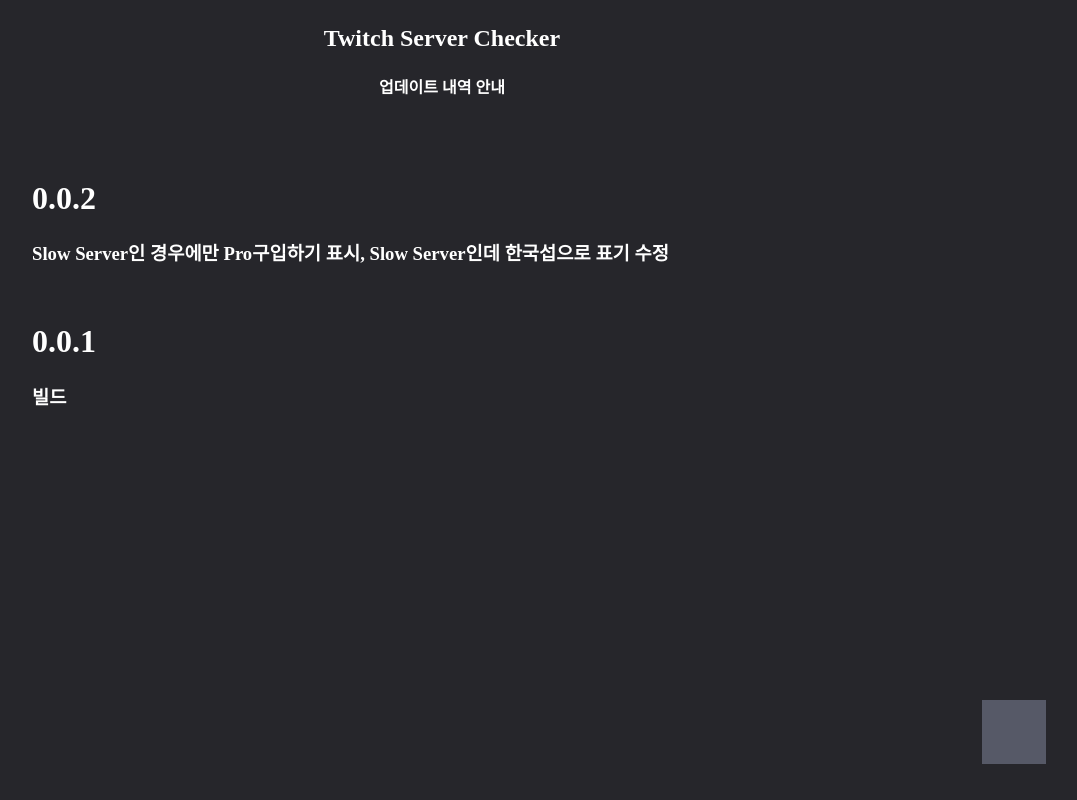
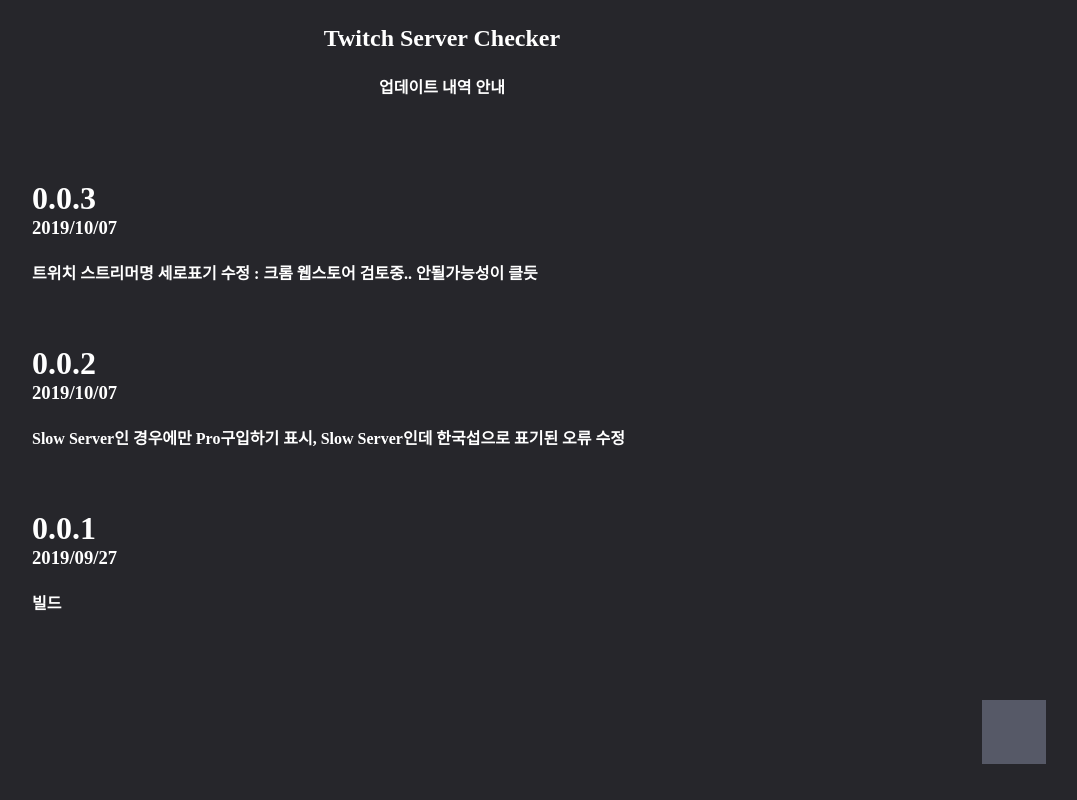
Before and after one commit to hi098123/ForBetterTwitch, a plain HTML site: page update/index.html in a window 1280 px wide. Shown: the whole page, without its empty margins (198-1275 px from the left). Drawn offline with Linux system fonts and the light colour scheme; some icons are missing.

Commit message:
Add files via upload

```diff
--- a/update/index.html
+++ b/update/index.html
@@ -6,10 +6,8 @@
 	<style>
 		html{background-color: #26262b;color: #fff;}
 		a{text-decoration: none;color: #03a9f4}
-		#kt{background-color: #303042;padding: 10px 5px;}
-		#kt >h4 {margin: 10px}
-		#kt >h5 {margin: 10px}
-		li{padding: 5px 0;}
+		h1{margin-bottom: 0;}
+		h3{margin: 0}
 		#Gotop{
 			position: fixed;
 		    left: 100%;
@@ -31,13 +29,13 @@
 		<h2><i class="xi-twich" style="color: #9370db;font-size: 1.2em;"></i> Twitch Server Checker</h2>
 		<h4>업데이트 내역 안내</h4>
 	</div>
-	<div style="margin: auto;max-width: 820px;margin-top: 50px;padding: 10px;">
+	<div style="margin: auto;max-width: 820px;margin-top: 50px;padding: 10px;" id="uplist">
 		<h1>0.0.2</h1>
 		<h3>Slow Server인 경우에만 Pro구입하기 표시, Slow Server인데 한국섭으로 표기 수정</h3><br>
 		<h1>0.0.1</h1>
 		<h3>빌드</h3>
+	</div>
 		<div id="Gotop"><a href="#" class="xi-arrow-up"></a></div>
-	</div>
 	<script>
 		var text="";
 		var textarr;
@@ -46,8 +44,11 @@
 		xhr.onreadystatechange = function() {
 	        if(xhr.readyState == 4 && xhr.status == 200)
 	        {
-	        	text=xhr.responseText;
-	        	textarr=text.split("\n");
+	        	textarr=xhr.responseText.split("\n");
+	        	for (var i = textarr.length; i > 0 ; i-=3) {
+	        		text+="<h1>"+textarr[i-3]+"</h1><h3>"+textarr[i-2]+"</h3><h4>"+textarr[i-1]+"</h4><br>"
+	        	}
+	        	document.getElementById("uplist").innerHTML=text;
 	        }
 		}
 		xhr.send();
```
Also changed, not shown: update/update.txt.
